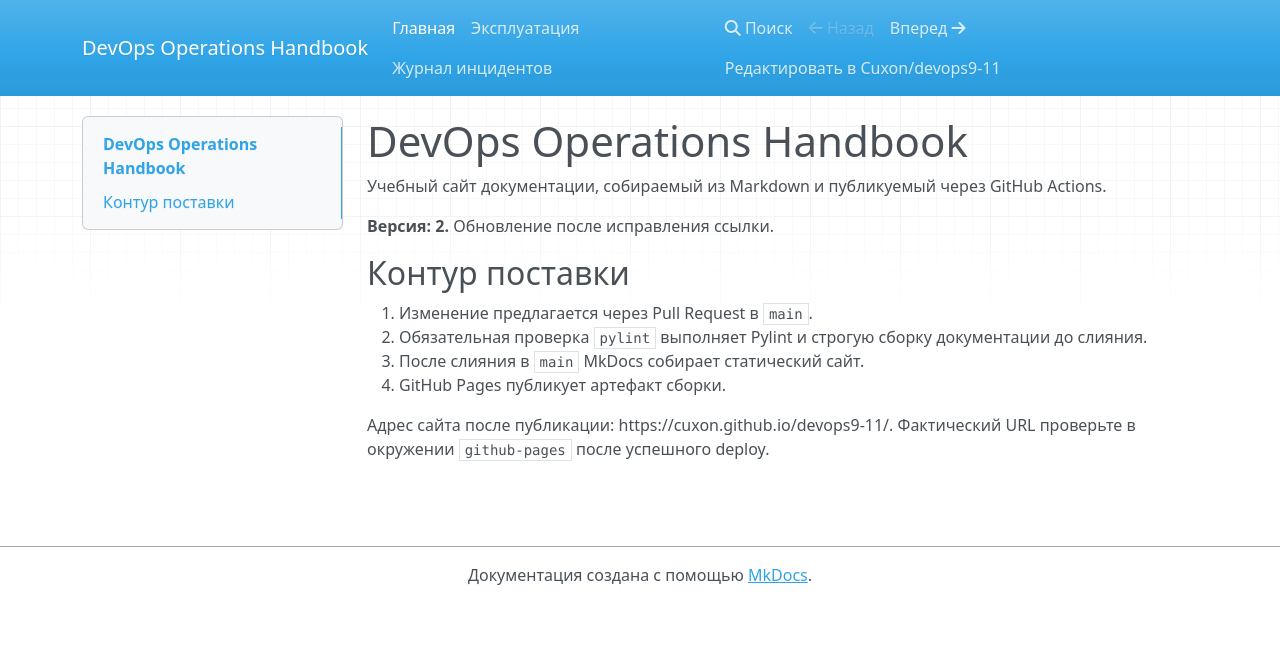
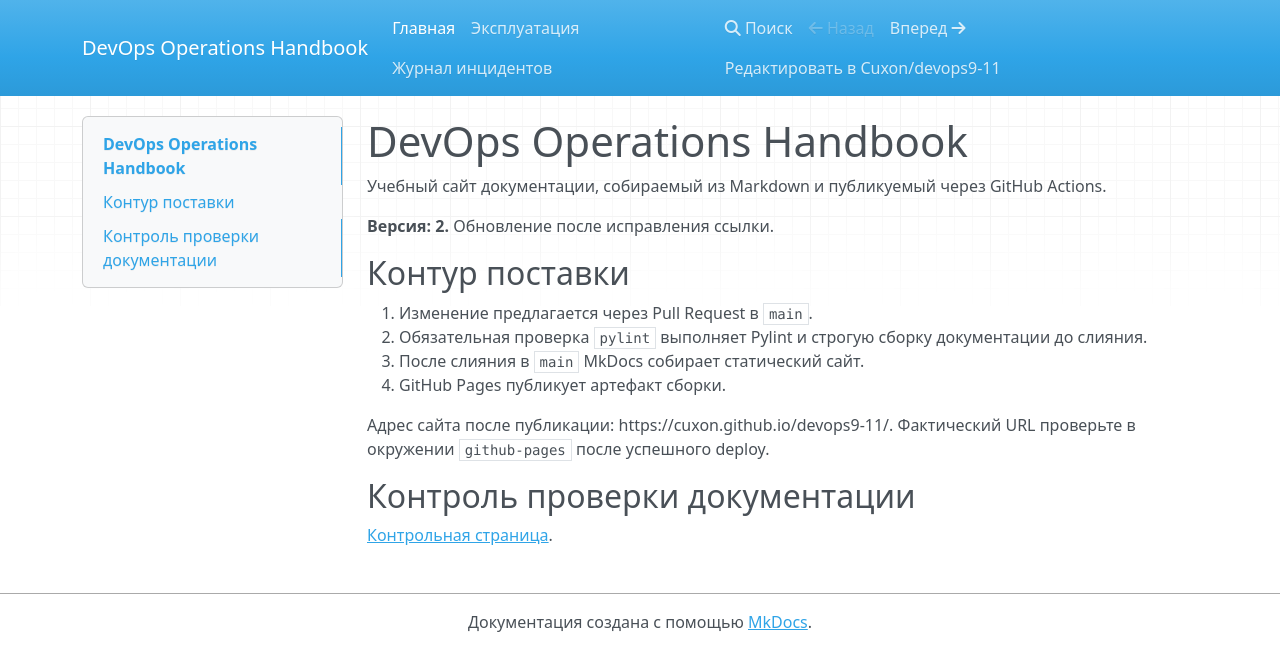
Before and after one commit to Cuxon/devops9-11, an MkDocs documentation site: the page built from docs/index.md, in a window 1280 px wide. Shown: the top 671 px of the page. Built offline with MkDocs 1.6.1, drawn with Linux system fonts in a browser that asks for light colours; nearby versions of some CDN libraries.

Commit message:
Добавлена битая ссылка для проверки блокировки PR

```diff
--- a/docs/index.md
+++ b/docs/index.md
@@ -13,3 +13,7 @@
 
 Адрес сайта после публикации: https://cuxon.github.io/devops9-11/.
 Фактический URL проверьте в окружении `github-pages` после успешного deploy.
+
+## Контроль проверки документации
+
+[Контрольная страница](missing-page.md).
```
